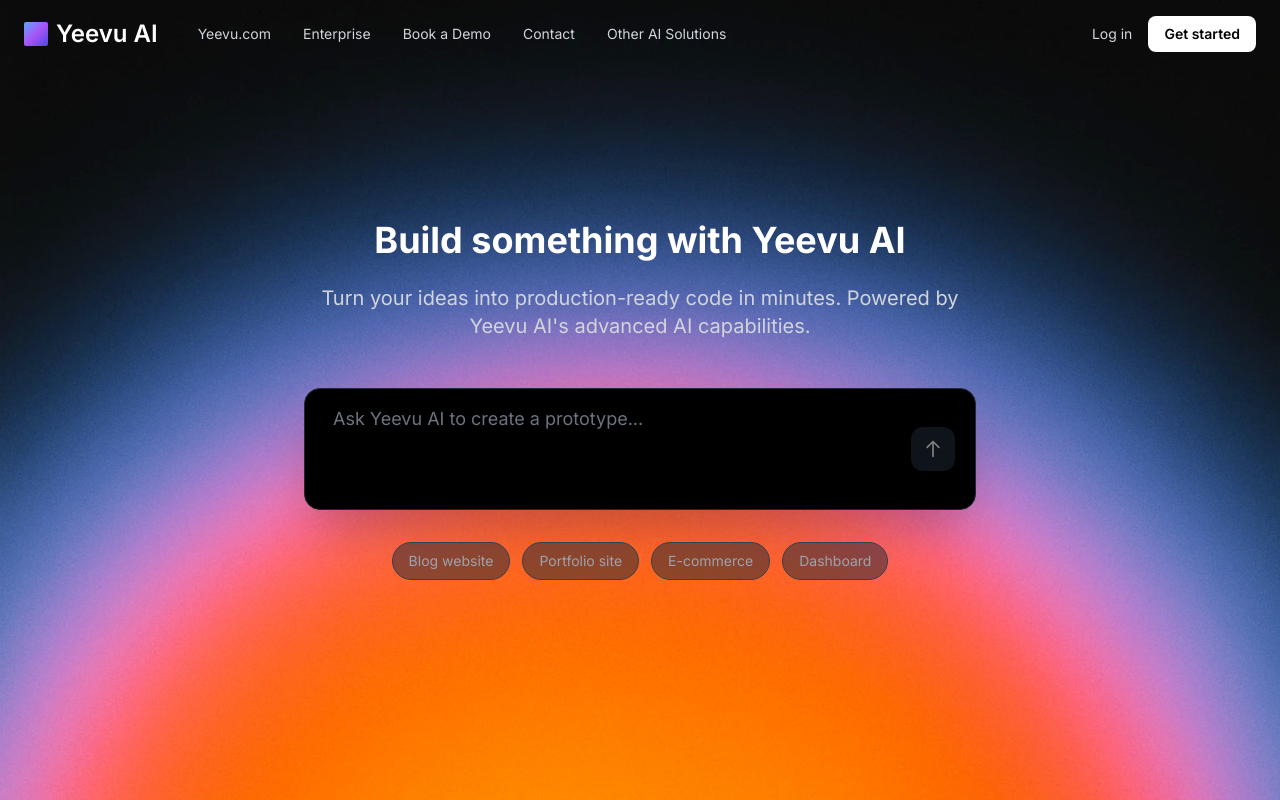
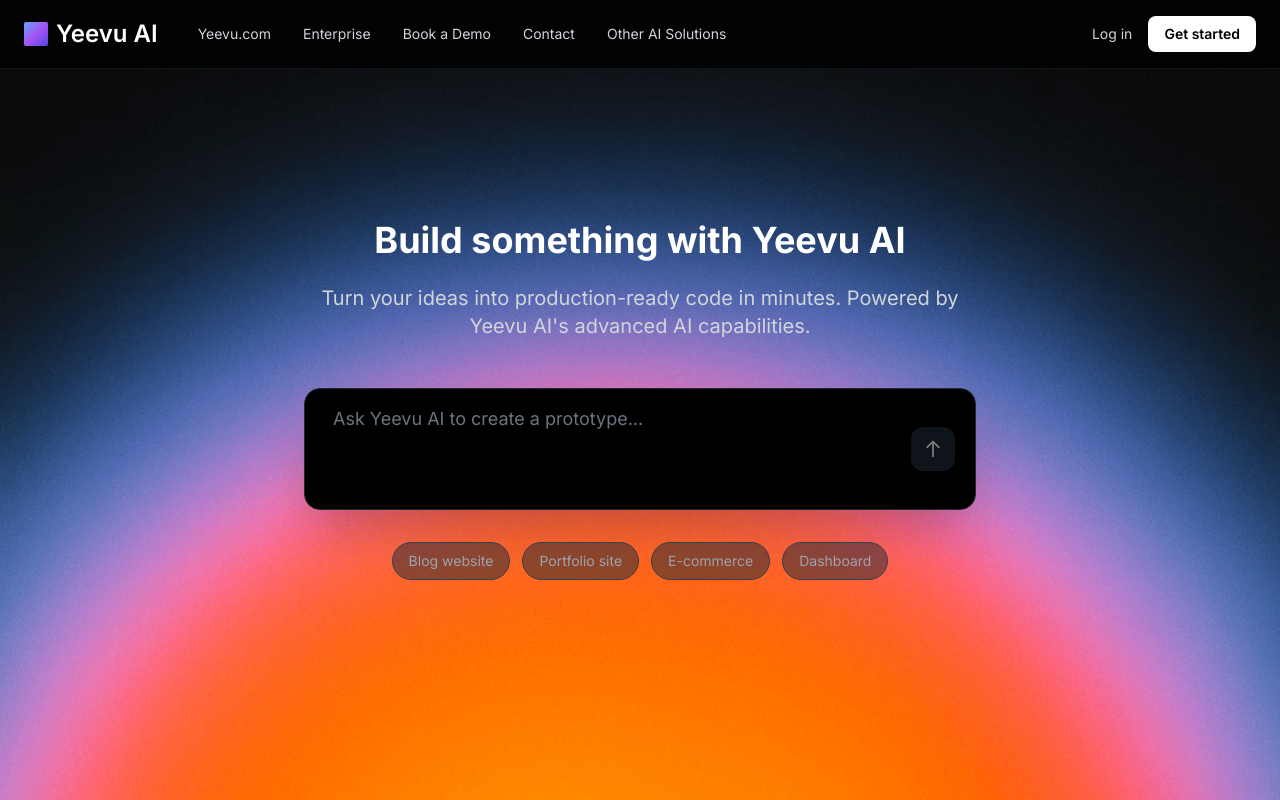
Before and after one commit to tomiwaog/yeevu-ai, a Next.js app: page / in a window 1280 px wide. Built offline with nearby package versions, Linux system fonts and the light colour scheme.

Commit message:
Fixed Stickiness

```diff
--- a/components/Navbar.tsx
+++ b/components/Navbar.tsx
@@ -2,7 +2,7 @@
 
 export default function Navbar() {
   return (
-    <nav className="absolute top-0 left-0 right-0 z-20 flex items-center justify-between px-6 py-4">
+    <nav className="fixed top-0 left-0 right-0 z-50 flex items-center justify-between px-6 py-4 bg-black/80 backdrop-blur-sm border-b border-gray-800/50">
       {/* Logo & main navigation */}
       <div className="flex items-center gap-10">
         <a
```
